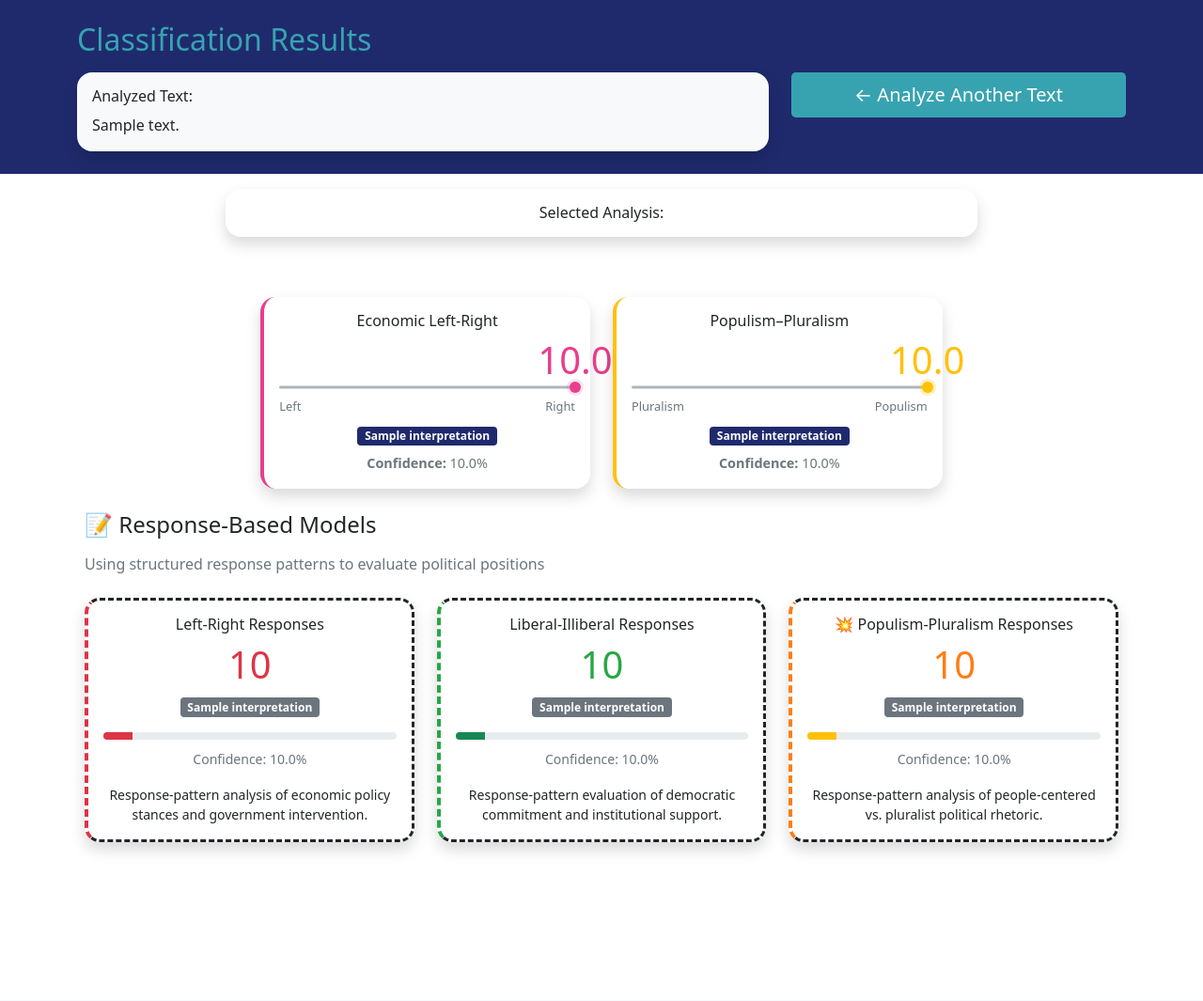
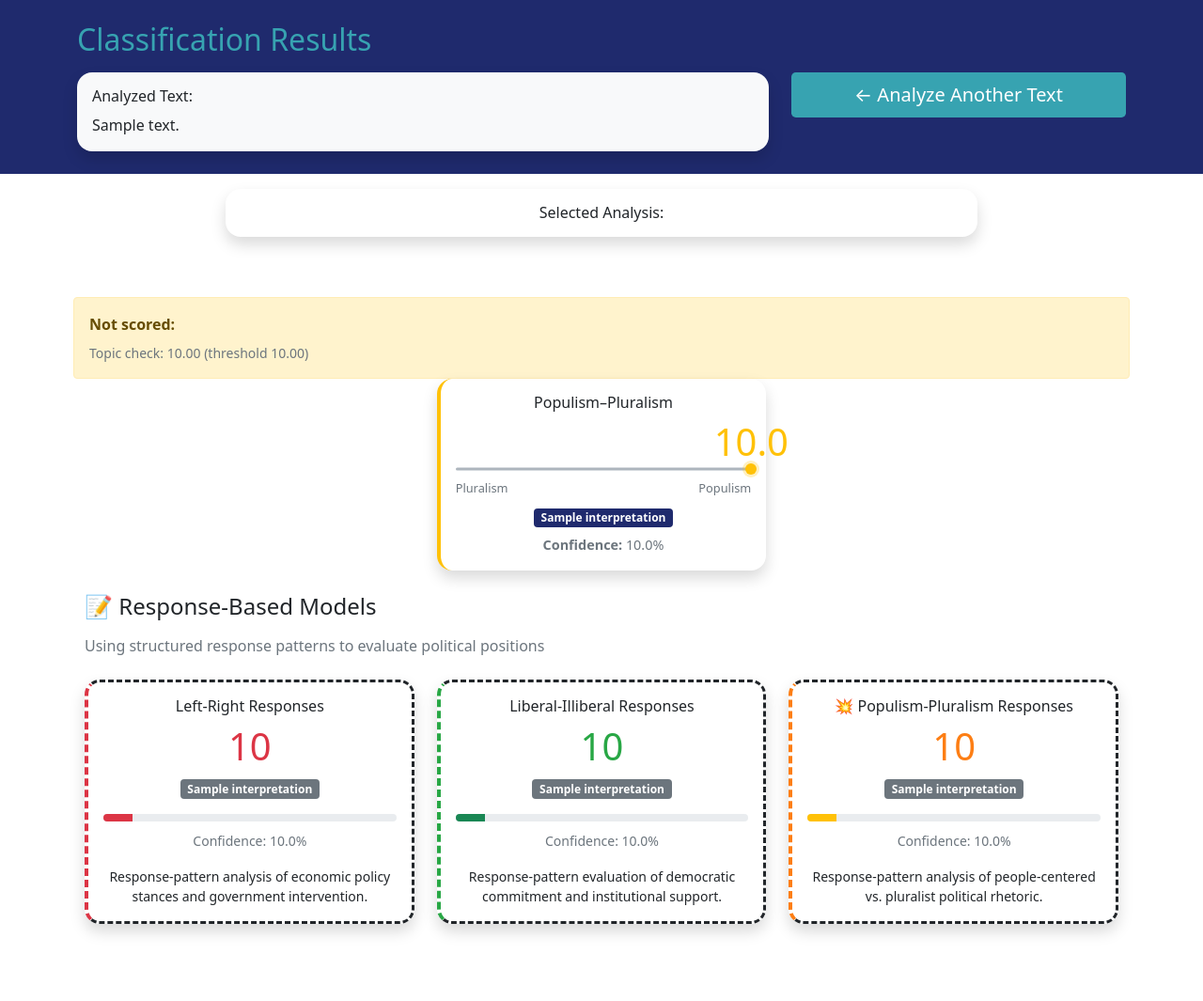
Before and after one commit to juangomezcruces/apsi, a Django app: template templates/classifier/results.html in a window 1280 px wide. Shown: the part 57-1122 px from the top of the page at 94% size. Run offline with Django 4.2, Linux system fonts and the light colour scheme; the template is opened without the code that fills it: most values are stand-ins (such as "Sample title", 1, 10 or a date in 2020).

Commit message:
added precheck for RILE

```diff
--- a/templates/classifier/results.html
+++ b/templates/classifier/results.html
@@ -72,31 +72,24 @@
         <div class="mb-5 w-100" style="max-width: 1100px;">
             <div class="row justify-content-center">
                 <!-- Left-Right Hypothesis -->
-                {% if alternative_scores.left_right_hypothesis %}
-                <div class="col-lg-4 col-md-6 mb-4">
-                    <div class="card h-100" style="border-left: 4px solid #e83e8c;">
-                        <div class="card-body text-center">
-                            <h6 class="card-title">Economic Left-Right</h6>
 
-{% with score=alternative_scores.left_right_hypothesis.score confidence=alternative_scores.left_right_hypothesis.confidence %}
-  {# If your score is already 0–10, use it directly. If it's a string, you may want to ensure it's numeric in your view. #}
 
-  {# Convert score (0–10) into percentage for left position #}
+
+{% with lr=alternative_scores.left_right_hypothesis %}
+  {% if lr.ok %}
+    {% with score=lr.score confidence=lr.confidence %}
       {% with left=score|floatformat:1 %}
         <div class="scale-wrap my-2">
-      <!-- Score above the dot -->
           <div class="scale-score" style="left: calc({{ left }} * 10%);">
             <span class="display-6" style="color:#e83e8c;">
               {{ score|floatformat:1 }}
             </span>
           </div>
 
-      <!-- Line + dot -->
           <div class="scale-line">
             <div class="scale-dot" style="left: calc({{ left }} * 10%);"></div>
           </div>
 
-      <!-- Optional labels -->
           <div class="scale-labels">
             <span>Left</span>
             <span>Right</span>
@@ -106,19 +99,26 @@
 
       <div class="mb-2">
         <span class="badge bg-custom">
-      {{ alternative_scores.left_right_hypothesis.interpretation }}
+          {{ lr.interpretation }}
         </span>
       </div>
 
-  <!-- Confidence as text instead of a bar -->
       <div class="text-muted" style="font-size: 0.9rem;">
         <strong>Confidence:</strong> {{ confidence|floatformat:1 }}%
       </div>
     {% endwith %}
-                        </div>
-                    </div>
+  {% else %}
+    <div class="alert alert-warning text-start mb-0" role="alert">
+      <strong>Not scored:</strong> {{ lr.error_message }}
+      {% if lr.topic_entailment %}
+        <div class="small text-muted mt-2">
+          Topic check: {{ lr.topic_entailment|floatformat:2 }}
+          {% if lr.topic_threshold %}(threshold {{ lr.topic_threshold|floatformat:2 }}){% endif %}
         </div>
       {% endif %}
+    </div>
+  {% endif %}
+{% endwith %}
 
 
 
```
Lines whose indentation alone changed are shown as unchanged.
